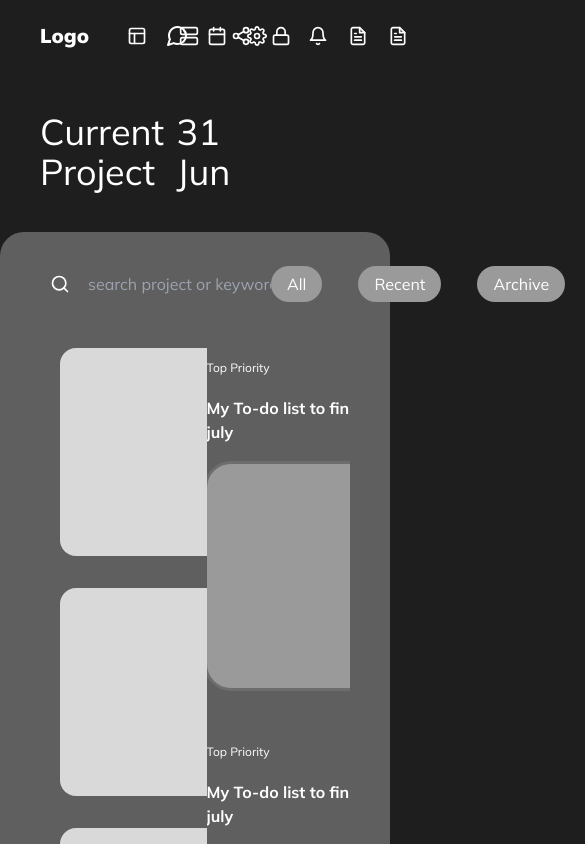
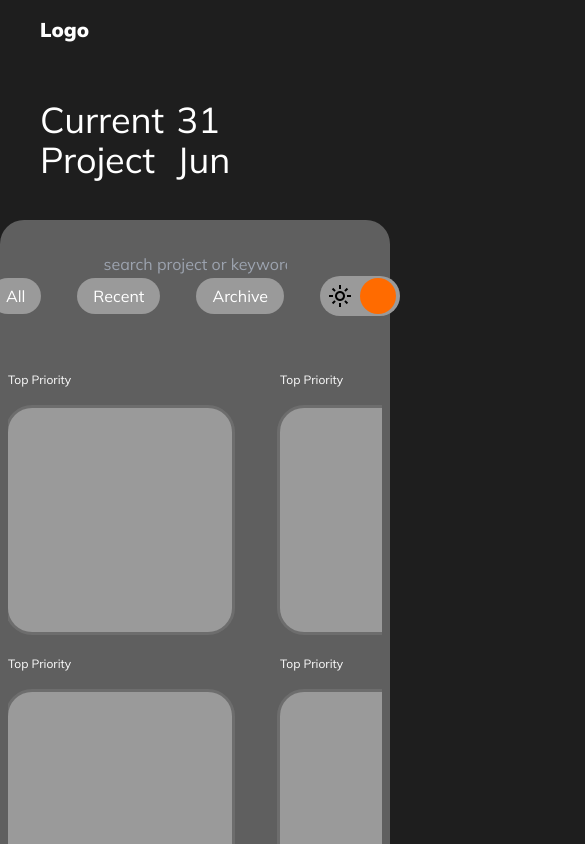
Before and after one commit to Agbo-Frank/vue-project, a Vue app: page / in a window 390 px wide. Shown: the top 844 px of the page, 585 px wide, since content can reach past the window. Built offline with nearby package versions, Linux system fonts and the light colour scheme.

Commit message:
made responsive

```diff
--- a/src/components/Card1.vue
+++ b/src/components/Card1.vue
@@ -1,5 +1,5 @@
 <template>
-    <div class="w-52 h-52 rounded-2xl bg-grey-100 px-3.5 py-4 mb-8">
+    <div class="w-full md:w-52 h-52 rounded-2xl bg-grey-100 md:px-3.5 py-4 mb-8">
         <div class="w-full flex justify-between">
             <div class=" w-5/12">
                 <!-- <div class="grid grid-cols-2 auto-rows-auto gap-1 w-full">
--- a/src/components/Card2.vue
+++ b/src/components/Card2.vue
@@ -1,8 +1,8 @@
 <template>
     <div class="flex flex-col shrink-0 w-56 h-fit py-3 mr-12 whitespace-normal">
         <div class="dark:text-white">
-            <p class="text-xs">Top Priority</p>
-            <p class="font-bold my-5">My To-do list to finish before july</p>
+            <p class="text-xs mb-5">Top Priority</p>
+            <p class="font-bold hidden md:block my-5">My To-do list to finish before july</p>
         </div>
         <ol class="w-full h-56 rounded-3xl bg-grey-200 ring ring-grey-400 px-5 divide-y divide-dark-100 dark:divide-white">
             <!-- <li class="flex gap-2 self-start items-center dark:text-white py-4">
--- a/src/components/HorizontalScroll.vue
+++ b/src/components/HorizontalScroll.vue
@@ -1,6 +1,6 @@
 <template>
-    <div class="block w-full h-fit overflow-hidden mb-8 h-fit">
-        <div class="flex shrink-0 h-full whitespace-nowrap overflow-x-auto scrollbar-hidden">
+    <div class="block w-full h-fit overflow-hidden md:mb-8 h-fit">
+        <div class="flex shrink-0 md:h-full whitespace-nowrap overflow-x-auto scrollbar-hidden">
             <Card2 />
             <Card2 />
             <Card2 />
--- a/src/components/Icon.vue
+++ b/src/components/Icon.vue
@@ -1,5 +1,5 @@
 <template>
-    <p @click="setActive" :class="['p-2.5 rounded-full hover:bg-grey-200', {'bg-primary': isColor }]" >
+    <p @click="setActive" :class="['p-2.5 rounded-full hidden md:block hover:bg-grey-200', {'bg-primary': isColor }]" >
         <slot />
     </p>
 </template>
--- a/src/components/Project.vue
+++ b/src/components/Project.vue
@@ -1,6 +1,6 @@
 <template>
     <div class="bg-grey-300 dark:bg-dark-200 w-full h-fit rounded-t-3xl">
-        <div class="flex items-center justify-between mx-10 py-8">
+        <div class="flex flex-col md:flex-row items-center justify-between mx-10 py-8">
             <div class="flex items-center gap-2">
                 <Icon>
                     <svg width="20" height="20" viewBox="0 0 24 24" fill="none" xmlns="http://www.w3.org/2000/svg">
@@ -21,11 +21,9 @@
                 </div>
             </div>
         </div>
-        <div class="flex mx-10 mt-3 justify-between">
+        <div class="flex mx-2 md:mx-10 flex-col-reverse md:flex-row mt-3 justify-between">
             <VerticalScroll />
-            <div class=" w-pm-80 h-screen scrollbar overflow-y-auto overfow-x-hidden">
-                <HorizontalScroll />
-                <HorizontalScroll />
+            <div class=" w-full md:w-pm-80 md:h-screen flex flex-col md:flex-row flex-nowrap md:block scrollbar overflow-y-auto overfow-x-hidden">
                 <HorizontalScroll />
                 <HorizontalScroll />
             </div>
--- a/src/components/VerticalScroll.vue
+++ b/src/components/VerticalScroll.vue
@@ -1,5 +1,5 @@
 <template>
-    <div class="h-screen w-fit px-5 scrollbar overflow-y-auto overfow-x-hidden">
+    <div class="h-screen w-screen md:w-fit px-3 md:px-5 scrollbar overflow-y-auto overfow-x-hidden">
         <Card1 />
         <Card1 />
         <Card1 />
```
